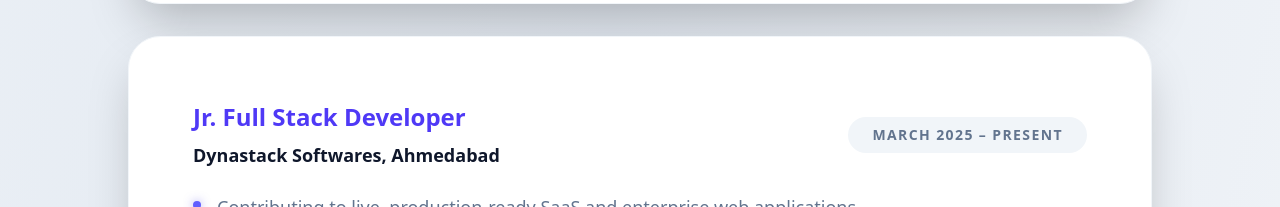
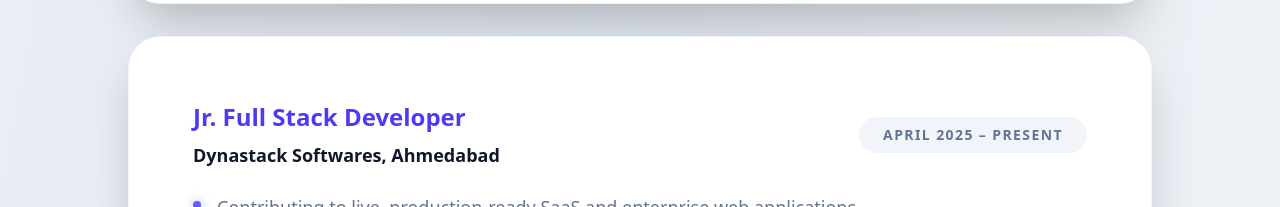
Before and after one commit to ms-sadiya/My-Portfolio, a React (Vite) app: page / in a window 1280 px wide. Shown: the part 3577-3784 px from the top of the page. Built offline with nearby package versions, Linux system fonts and the light colour scheme.

Commit message:
update employment period for Jr. Full Stack Developer role

```diff
--- a/src/components/Experience.jsx
+++ b/src/components/Experience.jsx
@@ -16,7 +16,7 @@ const experiences = [
   {
     role: "Jr. Full Stack Developer",
     company: "Dynastack Softwares, Ahmedabad",
-    period: "March 2025 – Present",
+    period: "April 2025 – Present",
     points: [
       "Contributing to live, production-ready SaaS and enterprise web applications.",
       "Developing reusable and responsive React components using Redux Toolkit and Ant Design.",
```
